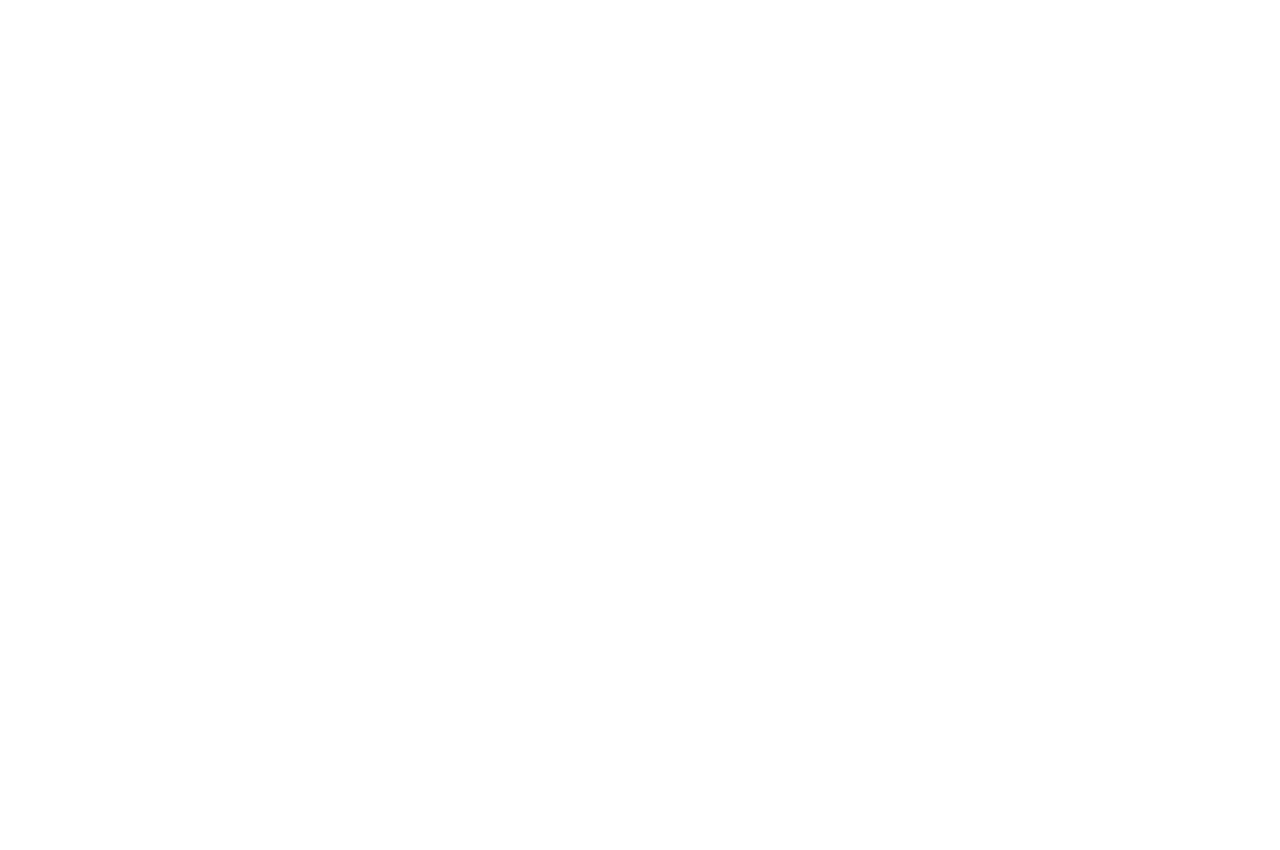
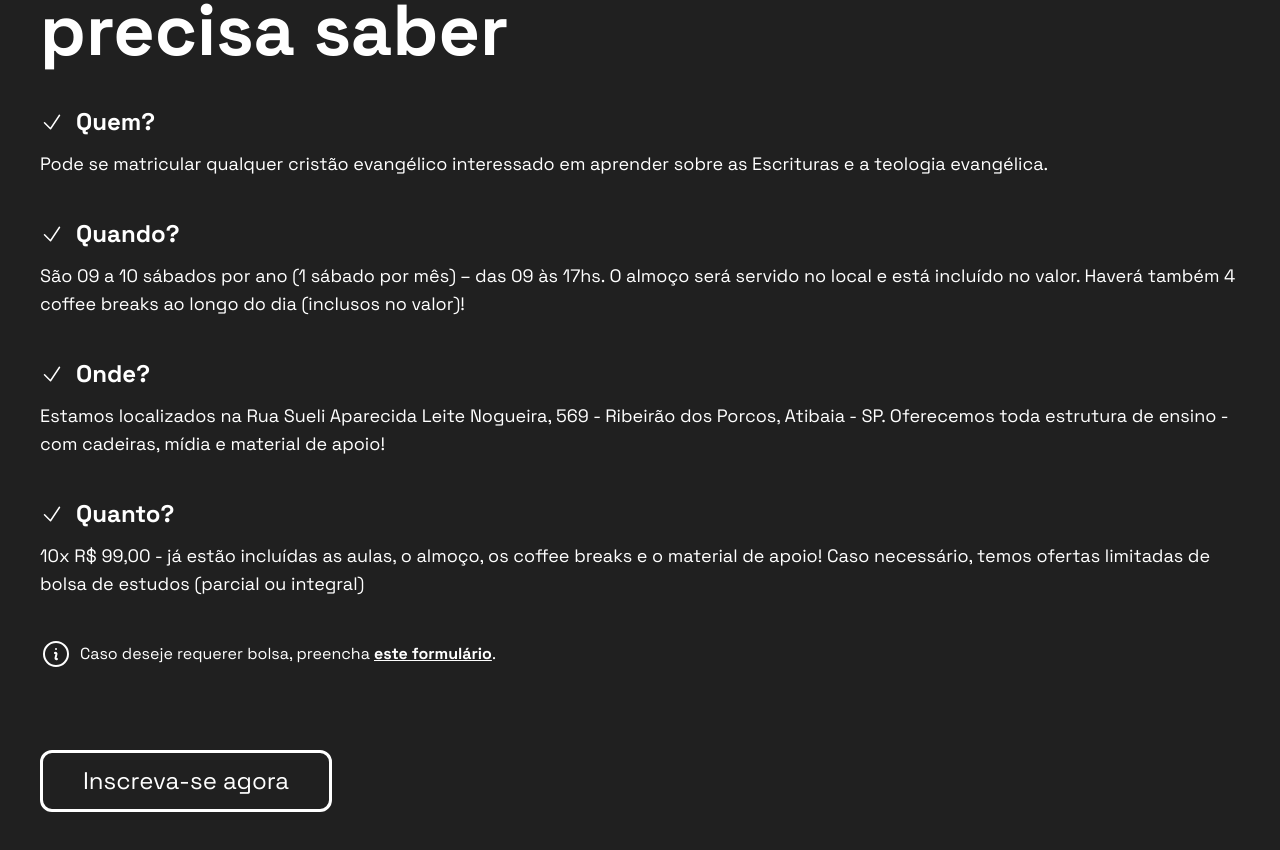
Before and after one commit to filipeveronezi/trinitas, a Next.js app: page / in a window 1280 px wide. Shown: the part 2888-3738 px from the top of the page. Before the commit the page ends 2714 px from the top, so only its background shows below. Built offline with nearby package versions, Linux system fonts and the light colour scheme.

Commit message:
feat: create faq section

```diff
--- a/app/page.tsx
+++ b/app/page.tsx
@@ -1,4 +1,5 @@
 import { CourseStructure } from '@/components/CouseStructure'
+import { FAQ } from '@/components/FAQ'
 import { Hero } from '@/components/Hero'
 import { WhoWeAre } from '@/components/WhoWeAre'
 
@@ -8,6 +9,7 @@
       <Hero />
       <CourseStructure />
       <WhoWeAre />
+      <FAQ />
     </main>
   )
 }
--- /dev/null
+++ b/components/FAQ/QuestionAndAnswer.tsx
@@ -0,0 +1,18 @@
+import { CheckIcon } from '@heroicons/react/24/outline'
+
+interface QuestionAndAnswerProps {
+  question: string
+  answer: string
+}
+
+export function QuestionAndAnswer(props: QuestionAndAnswerProps) {
+  return (
+    <div className="flex flex-col gap-3">
+      <div className="flex items-center gap-3">
+        <CheckIcon className="h-6 w-6" />
+        <h3 className="text-2xl font-bold">{props.question}</h3>
+      </div>
+      <p className="text-lg">{props.answer}</p>
+    </div>
+  )
+}
--- /dev/null
+++ b/components/FAQ/data.ts
@@ -0,0 +1,20 @@
+const FAQData = [
+  {
+    question: 'Quem?',
+    answer: 'Pode se matricular qualquer cristão evangélico interessado em aprender sobre as Escrituras e a teologia evangélica.'
+  },
+  {
+    question: 'Quando?',
+    answer: 'São 09 a 10 sábados por ano (1 sábado por mês) – das 09 às 17hs. O almoço será servido no local e está incluído no valor. Haverá também 4 coffee breaks ao longo do dia (inclusos no valor)!'
+  },
+  {
+    question: 'Onde?',
+    answer: 'Estamos localizados na Rua Sueli Aparecida Leite Nogueira, 569 - Ribeirão dos Porcos, Atibaia - SP. Oferecemos toda estrutura de ensino - com cadeiras, mídia e material de apoio!'
+  },
+  {
+    question: 'Quanto?',
+    answer: '10x R$ 99,00 - já estão incluídas as aulas, o almoço, os coffee breaks e o material de apoio!\nCaso necessário, temos ofertas limitadas de bolsa de estudos (parcial ou integral)'
+  }
+]
+
+export { FAQData }
--- /dev/null
+++ b/components/FAQ/index.tsx
@@ -0,0 +1,33 @@
+import { InformationCircleIcon } from '@heroicons/react/24/outline'
+import Link from 'next/link'
+import { Button } from '../Button'
+import { FAQData } from './data'
+import { QuestionAndAnswer } from './QuestionAndAnswer'
+
+export function FAQ() {
+  return (
+    <div className="bg-black py-24 text-white">
+      <div className="mx-auto flex w-full max-w-screen-xl flex-col gap-10 px-10">
+        <h2 className="max-w-[700px] text-5xl font-bold lg:text-7xl">Tudo que você precisa saber</h2>
+        {FAQData.map((questionAndAnswerProps) => (
+          <QuestionAndAnswer key={questionAndAnswerProps.question} {...questionAndAnswerProps} />
+        ))}
+        <div className="flex items-center gap-2">
+          <div>
+            <InformationCircleIcon className="h-8 w-8" />
+          </div>
+          <p>
+            Caso deseje requerer bolsa, preencha{' '}
+            <Link href="#" className="cursor-pointer font-bold underline">
+              este formulário
+            </Link>
+            .
+          </p>
+        </div>
+        <div className="mt-10">
+          <Button color="black">Inscreva-se agora</Button>
+        </div>
+      </div>
+    </div>
+  )
+}
--- a/package.json
+++ b/package.json
@@ -9,6 +9,7 @@
     "lint": "next lint"
   },
   "dependencies": {
+    "@heroicons/react": "^2.0.12",
     "@next/font": "^13.0.0",
     "next": "13.0.0",
     "react": "18.2.0",
```
Also changed, not shown: 1 other file (tests, documents, lock files or other folders).
